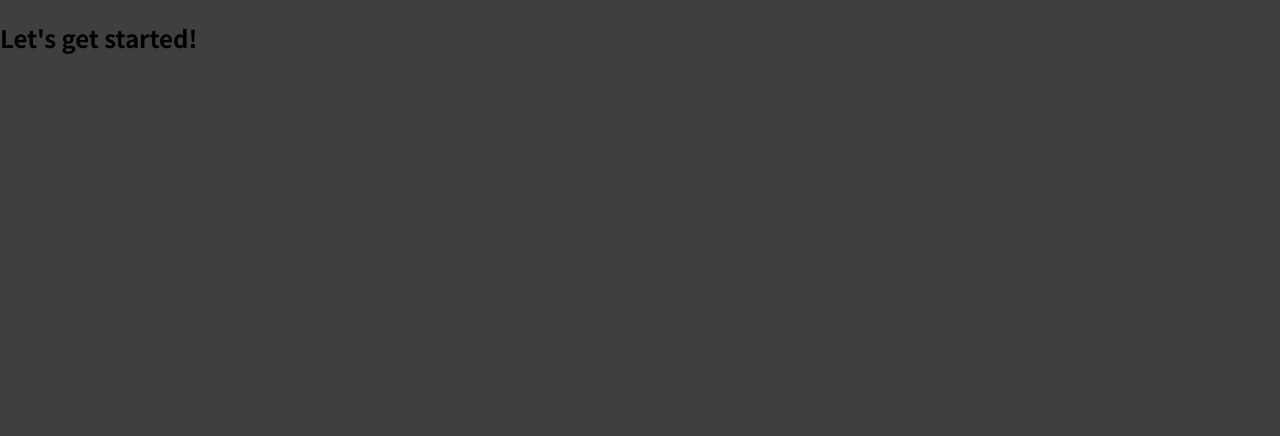
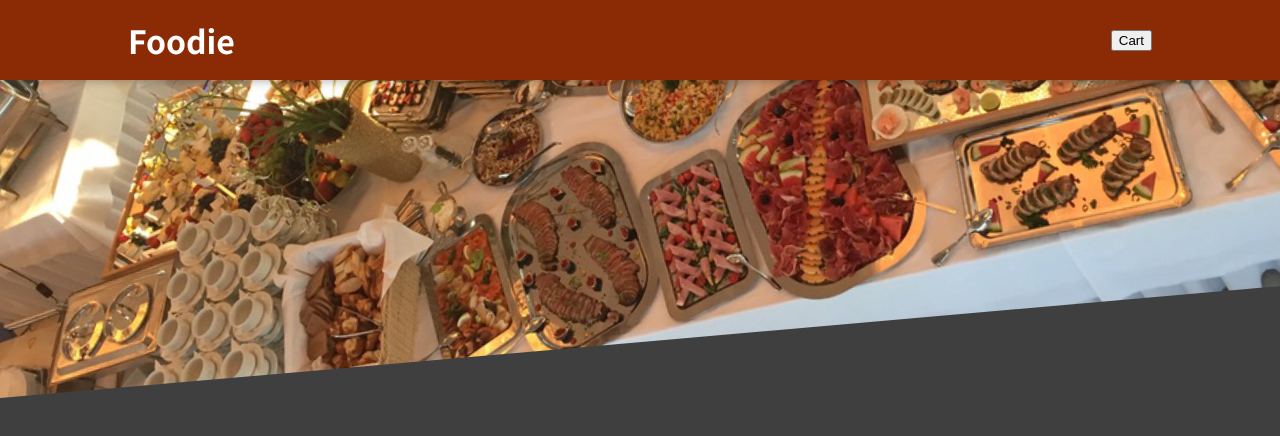
Before and after one commit to pohsienhsu/Foodie, a React (Create React App) app: page / in a window 1280 px wide. Shown: the top 436 px of the page. Built offline with nearby package versions, Linux system fonts and the light colour scheme.

Commit message:
Implement Header components into App.js

```diff
--- a/src/App.js
+++ b/src/App.js
@@ -1,8 +1,11 @@
+import React from 'react';
+import Header from "./components/Layout/Header";
+
 function App() {
   return (
-    <div>
-      <h2>Let's get started!</h2>
-    </div>
+    <React.Fragment>
+      <Header />
+    </React.Fragment>
   );
 }
 
--- a/src/components/Layout/Header.js
+++ b/src/components/Layout/Header.js
@@ -11,8 +11,8 @@ const Header = (props) => {
         <h1>Foodie</h1>
         <button>Cart</button>
       </header>
-      <div>
-        <img src={mealsImg} />
+      <div className={styles['main-image']}>
+        <img src={mealsImg} alt="table full of tasty food"/>
       </div>
     </React.Fragment>
   )
```
